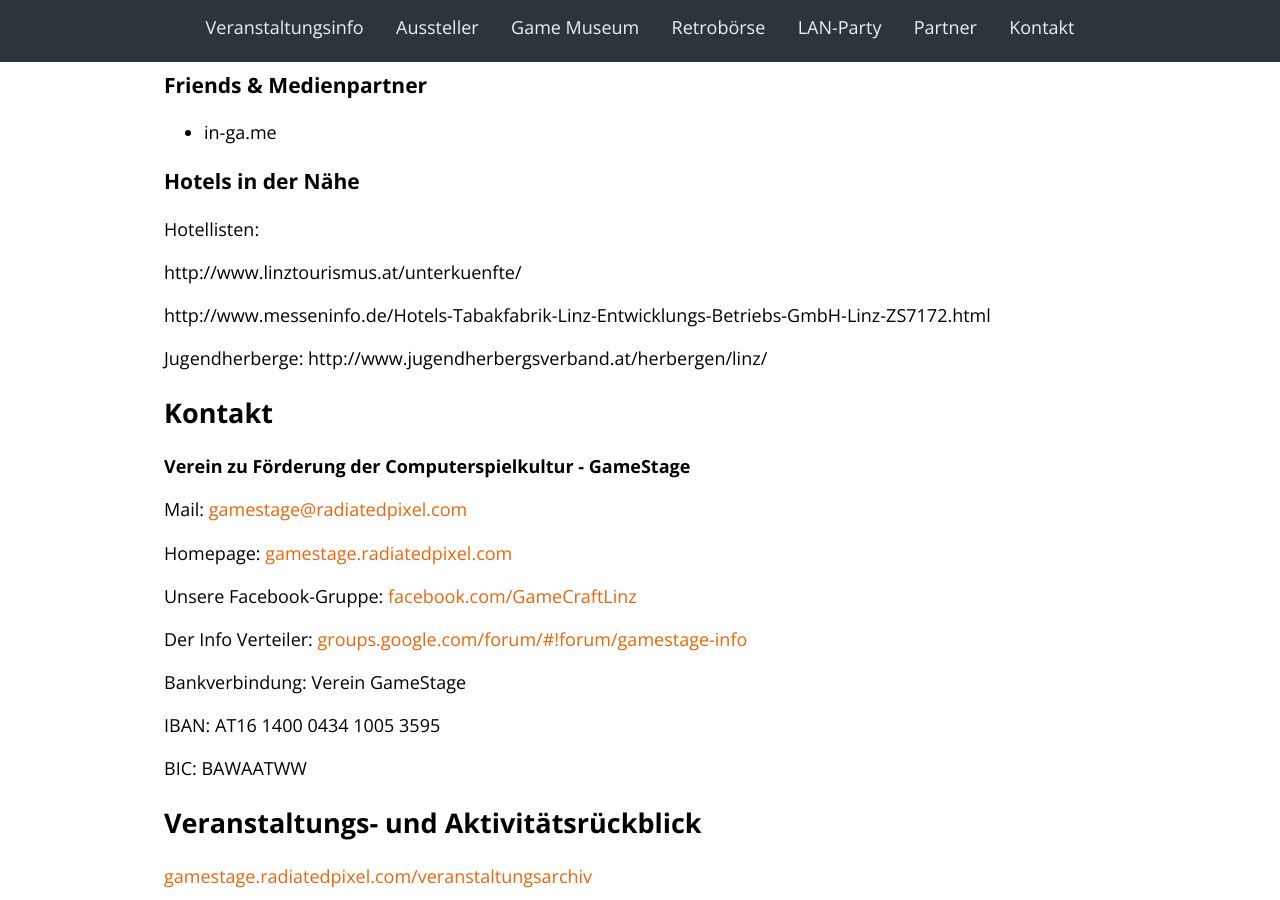
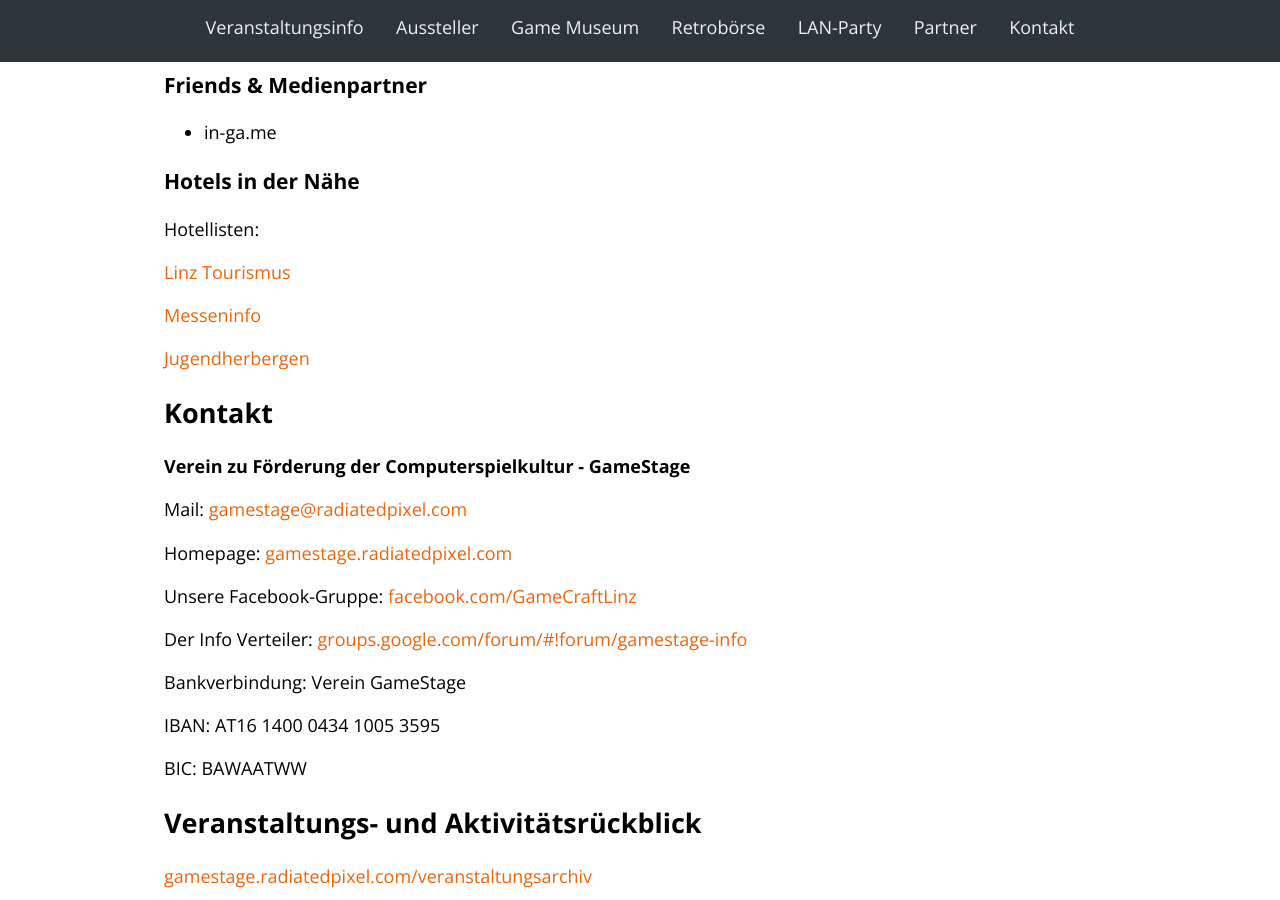
Before and after one commit to Lorti/gsexpo, a Jekyll site: the page built from index.html, in a window 1280 px wide and 900 px high, scrolled down 4318 px. Built offline with Jekyll 4.4.1, drawn with Linux system fonts in a browser that asks for light colours; nearby versions of some CDN libraries; Markdown is read by kramdown in place of the engine named in the settings.

Commit message:
made links actually clickable

```diff
--- a/_includes/partner.markdown
+++ b/_includes/partner.markdown
@@ -21,9 +21,8 @@
 ### Hotels in der Nähe
 Hotellisten:
 
-http://www.linztourismus.at/unterkuenfte/
+[Linz Tourismus](http://www.linztourismus.at/unterkuenfte/)
 
-http://www.messeninfo.de/Hotels-Tabakfabrik-Linz-Entwicklungs-Betriebs-GmbH-Linz-ZS7172.html
+[Messeninfo](http://www.messeninfo.de/Hotels-Tabakfabrik-Linz-Entwicklungs-Betriebs-GmbH-Linz-ZS7172.html)
 
-Jugendherberge:
-http://www.jugendherbergsverband.at/herbergen/linz/
+[Jugendherbergen](http://www.jugendherbergsverband.at/herbergen/linz/)
```
